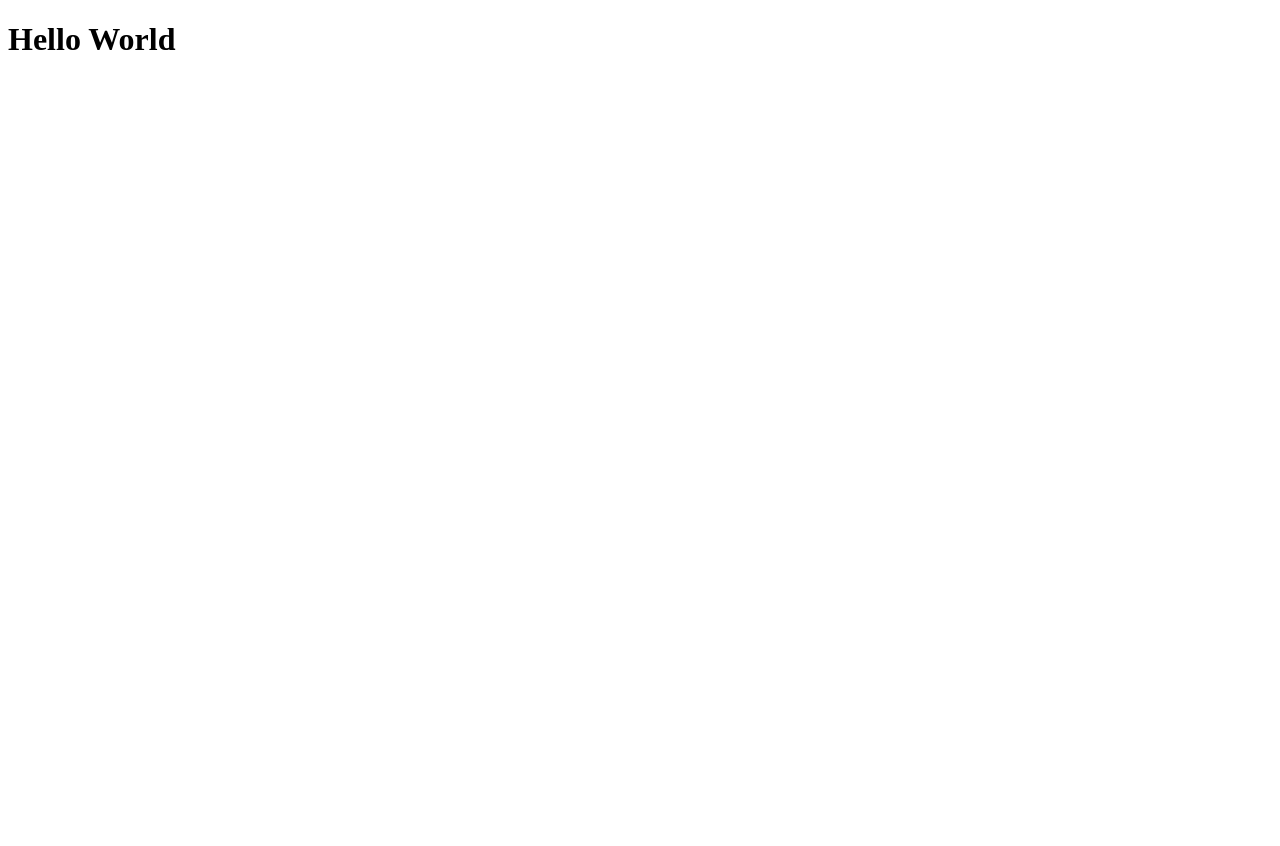
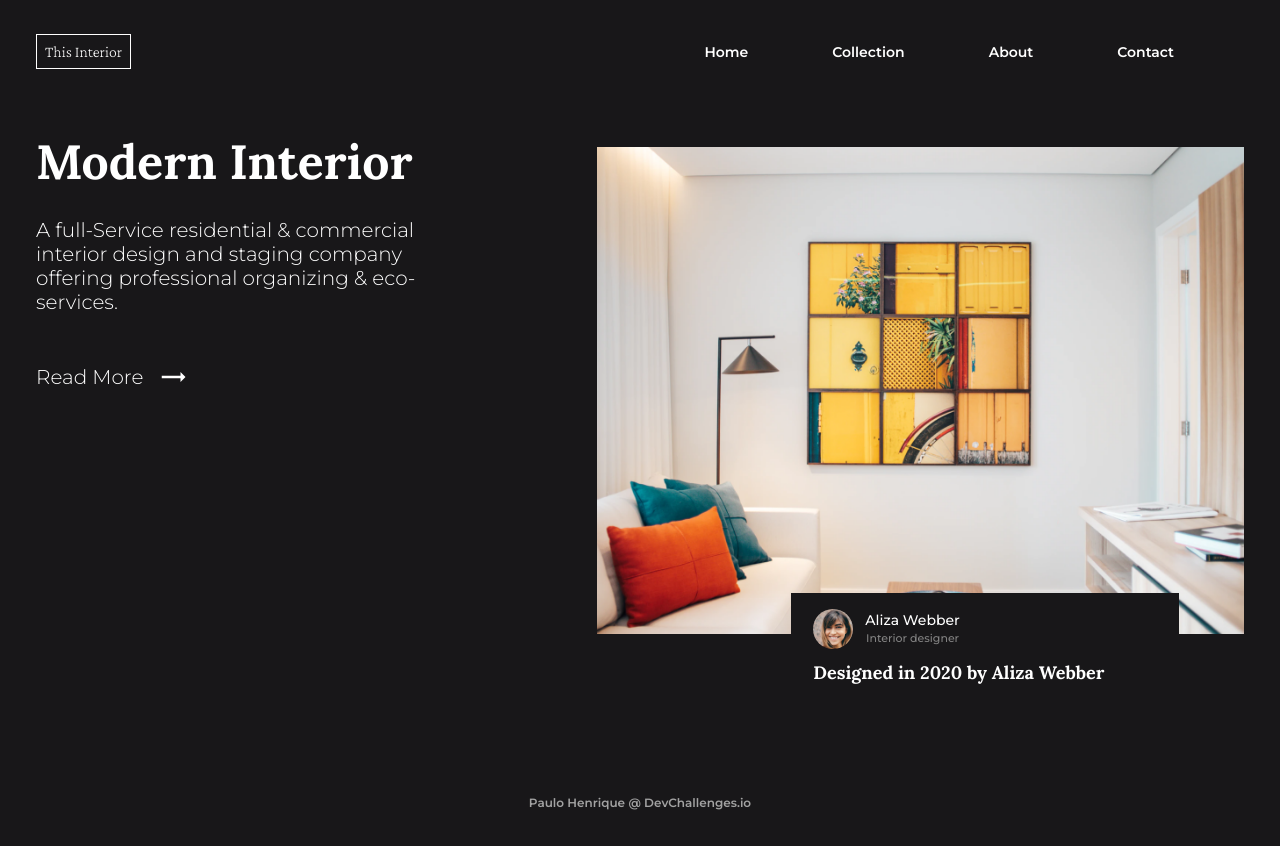
Before and after one commit to PaulosSouza/Interior-Consultant, a React (Create React App) app: page / in a window 1280 px wide. Before the commit the page ends 800 px from the top, so only its background shows below. Built offline with nearby package versions, Linux system fonts and the light colour scheme.

Commit message:
feat: finish the challenge

```diff
--- a/package.json
+++ b/package.json
@@ -12,6 +12,7 @@
     "@types/react-dom": "^16.9.8",
     "react": "^17.0.1",
     "react-dom": "^17.0.1",
+    "react-icons": "^3.11.0",
     "react-scripts": "4.0.0",
     "styled-components": "^5.2.1",
     "typescript": "^4.0.3",
--- a/public/index.html
+++ b/public/index.html
@@ -5,6 +5,8 @@
     <meta name="viewport" content="width=device-width, initial-scale=1" />
 
     <title>React App</title>
+    <link rel="preconnect" href="https://fonts.gstatic.com">
+    <link href="https://fonts.googleapis.com/css2?family=Crimson+Pro:wght@200&family=Lora:wght@400;700&family=Montserrat:wght@300;500;600&display=swap" rel="stylesheet">
   </head>
   <body>
     <noscript>You need to enable JavaScript to run this app.</noscript>
--- a/src/Main/index.tsx
+++ b/src/Main/index.tsx
@@ -1,9 +1,88 @@
-import React from 'react';
+import React, { useState } from 'react';
+import { MdTrendingFlat } from 'react-icons/md';
 
-import { Container } from './styles';
+import {
+  Container,
+  Header,
+  About,
+  MenuIcon,
+  LinkReadMore,
+  MainContainer,
+  ModalOverlay,
+  Avatar,
+  Person,
+  PersonRoleDetail,
+  Footer,
+  NavBar,
+  NavItem,
+  Content,
+  MenuCloseIcon,
+} from './styles';
+
+import avatarImg from '../assets/photo2.png';
+import mainImg from '../assets/photo1.png';
 
 const Main: React.FC = () => {
-  return <h1>Hello World</h1>;
+  const [isMenuOpen, setIsMenuOpen] = useState(false);
+
+  return (
+    <Container>
+      <Header>
+        <h4>This Interior</h4>
+
+        <MenuIcon onClick={() => setIsMenuOpen(true)} />
+
+        <NavBar isMenuOpen={isMenuOpen}>
+          <MenuCloseIcon onClick={() => setIsMenuOpen(false)} />
+
+          <NavItem>Home</NavItem>
+          <NavItem>Collection</NavItem>
+          <NavItem>About</NavItem>
+          <NavItem>Contact</NavItem>
+        </NavBar>
+      </Header>
+
+      <Content>
+        <About>
+          <h1>Modern Interior</h1>
+
+          <p>
+            A full-Service residential &amp; commercial interior design and
+            staging company offering professional organizing &amp; eco-services.
+          </p>
+
+          <LinkReadMore>
+            Read More
+            <MdTrendingFlat
+              style={{ width: '3rem', height: '3rem', marginLeft: '1.5rem' }}
+            />
+          </LinkReadMore>
+        </About>
+
+        <MainContainer>
+          <img src={mainImg} alt="" />
+
+          <ModalOverlay>
+            <div>
+              <Avatar src={avatarImg} />
+
+              <Person>
+                <h3>Aliza Webber</h3>
+                <p>Interior designer</p>
+              </Person>
+            </div>
+            <PersonRoleDetail>
+              Designed in 2020 by Aliza Webber
+            </PersonRoleDetail>
+          </ModalOverlay>
+        </MainContainer>
+      </Content>
+
+      <Footer>
+        <p>Paulo Henrique @ DevChallenges.io</p>
+      </Footer>
+    </Container>
+  );
 };
 
 export default Main;
--- a/src/Main/styles.ts
+++ b/src/Main/styles.ts
@@ -1,3 +1,227 @@
 import styled from 'styled-components';
+import { MdMenu, MdClose } from 'react-icons/md';
 
-export const Container = styled.div``;
+type NavBarProps = {
+  isMenuOpen: boolean;
+};
+
+export const Container = styled.div`
+  display: grid;
+  grid-template-rows: auto 1fr auto;
+  row-gap: 3.2rem;
+
+  padding: 1.9rem 1.9rem 2.4rem 1.7rem;
+  margin: 0 auto;
+
+  max-width: 1440px;
+  width: 100%;
+
+  @media (min-width: 950px) {
+    padding: 3.6rem;
+    row-gap: 6.4rem;
+  }
+`;
+
+export const Header = styled.div`
+  display: flex;
+  justify-content: space-between;
+  align-items: center;
+  height: 3.1rem;
+
+  h4 {
+    font-size: 1.6rem;
+    border: 1px solid #fff;
+    padding: 0.8rem;
+    font-family: ${props => props.theme.crismsonProFont};
+    font-weight: 200;
+  }
+`;
+
+export const NavBar = styled.nav<NavBarProps>`
+  display: ${props => (props.isMenuOpen ? 'flex' : 'none')};
+
+  z-index: 1000;
+  position: fixed;
+  top: 0;
+  left: 0;
+
+  background-color: ${props => props.theme.colors.background};
+  height: 100%;
+  width: 100%;
+  flex-direction: column;
+  align-items: center;
+  justify-content: center;
+
+  @media (min-width: 950px) {
+    display: flex;
+    flex-direction: row;
+
+    position: initial;
+    height: initial;
+    width: initial;
+  }
+`;
+
+export const NavItem = styled.p`
+  font: 700 1.4rem ${props => props.theme.montserratFont};
+
+  cursor: pointer;
+
+  @media (min-width: 950px) {
+    margin-right: 5.6rem;
+    padding: 1.4rem;
+  }
+`;
+
+export const MenuCloseIcon = styled(MdClose)`
+  position: absolute;
+  right: 1.9rem;
+  top: 1.3rem;
+
+  width: 4rem;
+  height: 4rem;
+  cursor: pointer;
+
+  @media (min-width: 950px) {
+    display: none;
+  }
+`;
+
+export const MenuIcon = styled(MdMenu)`
+  width: 4rem;
+  height: 4rem;
+  cursor: pointer;
+
+  @media (min-width: 950px) {
+    display: none;
+  }
+`;
+
+export const Content = styled.div`
+  @media (min-width: 950px) {
+    position: relative;
+    display: grid;
+
+    grid-template-columns: 1fr 1.3fr;
+    column-gap: 6.4rem;
+  }
+`;
+
+export const About = styled.section`
+  h1 {
+    font-family: ${props => props.theme.loraFont};
+    font-size: 3.6rem;
+    margin-bottom: 2.6rem;
+  }
+  p {
+    font-family: ${props => props.theme.montserratFont};
+    max-width: 41rem;
+    width: 100%;
+    font-weight: 300;
+    font-size: 1.6rem;
+  }
+
+  @media (min-width: 950px) {
+    h1 {
+      font-size: 4.8rem;
+    }
+
+    p {
+      font-size: 2rem;
+    }
+  }
+`;
+
+export const LinkReadMore = styled.p`
+  display: flex;
+  align-items: center;
+
+  font-family: ${props => props.theme.montserratFont};
+  font-size: 1.6rem;
+  font-weight: 600;
+
+  width: 100%;
+
+  margin-top: 1.6rem;
+
+  @media (min-width: 950px) {
+    margin-top: 4.8rem;
+    font-size: 1.6rem;
+    font-weight: 700;
+  }
+`;
+
+export const MainContainer = styled.div`
+  width: 100%;
+  position: relative;
+
+  margin-top: 1.6rem;
+  margin-bottom: 15%;
+`;
+
+export const ModalOverlay = styled.div`
+  position: absolute;
+  height: 13.8rem;
+  width: 80%;
+  padding: 1.6rem 0 2.5rem 2.2rem;
+
+  bottom: -20%;
+  left: 11.5%;
+  background: ${props => props.theme.colors.background};
+
+  > div {
+    display: flex;
+  }
+
+  @media (min-width: 950px) {
+    width: 60%;
+    left: 30%;
+  }
+`;
+
+export const Avatar = styled.img`
+  border-radius: 50%;
+  height: 4rem;
+  width: 4rem;
+
+  margin-right: 1.2rem;
+`;
+
+export const Person = styled.div`
+  display: flex;
+  flex-direction: column;
+  align-items: center;
+
+  h3,
+  p {
+    font-family: ${props => props.theme.montserratFont};
+    font-weight: 500;
+    font-size: 1.4rem;
+
+    margin-top: 0.2rem;
+  }
+
+  p {
+    font-size: 1.1rem;
+    color: ${props => props.theme.colors.secondColor};
+  }
+`;
+
+export const PersonRoleDetail = styled.h5`
+  margin-top: 1.2rem;
+  font: 700 1.8rem ${props => props.theme.loraFont};
+  width: 100%;
+`;
+
+export const Footer = styled.footer`
+  position: absolute;
+  display: flex;
+  align-items: center;
+  justify-content: center;
+  position: relative;
+
+  p {
+    font: 600 1.2rem ${props => props.theme.montserratFont};
+    color: #a2a2a2;
+  }
+`;
--- a/src/styles/global.ts
+++ b/src/styles/global.ts
@@ -1,6 +1,31 @@
 import { createGlobalStyle } from 'styled-components';
 
 export default createGlobalStyle`
+  :root {
+    font-size: 10px;
+    height: 100vh;
+    margin: 0;
+  }
+
+  *,
+  *::before,
+  *::after {
+    margin: 0;
+    padding: 0;
+    box-sizing: border-box;
+  }
 
 
+  body {
+    background-color: ${props => props.theme.colors.background};
+    font-size: 100%;
+    color: #fff;
+  }
+
+  img {
+    width: 100%;
+    height: 100%;
+    object-fit: cover;
+    display: block;
+  }
 `;
--- a/src/styles/theme.ts
+++ b/src/styles/theme.ts
@@ -2,9 +2,9 @@ import { DefaultTheme } from 'styled-components';
 
 const theme: DefaultTheme = {
   // Fonts
-  loraFont: 'Lora',
-  montserratFont: 'Montserrat',
-  crismsonProFont: 'Crimson Pro',
+  loraFont: 'Lora, serif',
+  montserratFont: 'Montserrat, serif',
+  crismsonProFont: 'Crimson Pro, serif',
 
   // Colors
   colors: {
```
Also changed, not shown: 1 other file (tests, documents, lock files or other folders).
